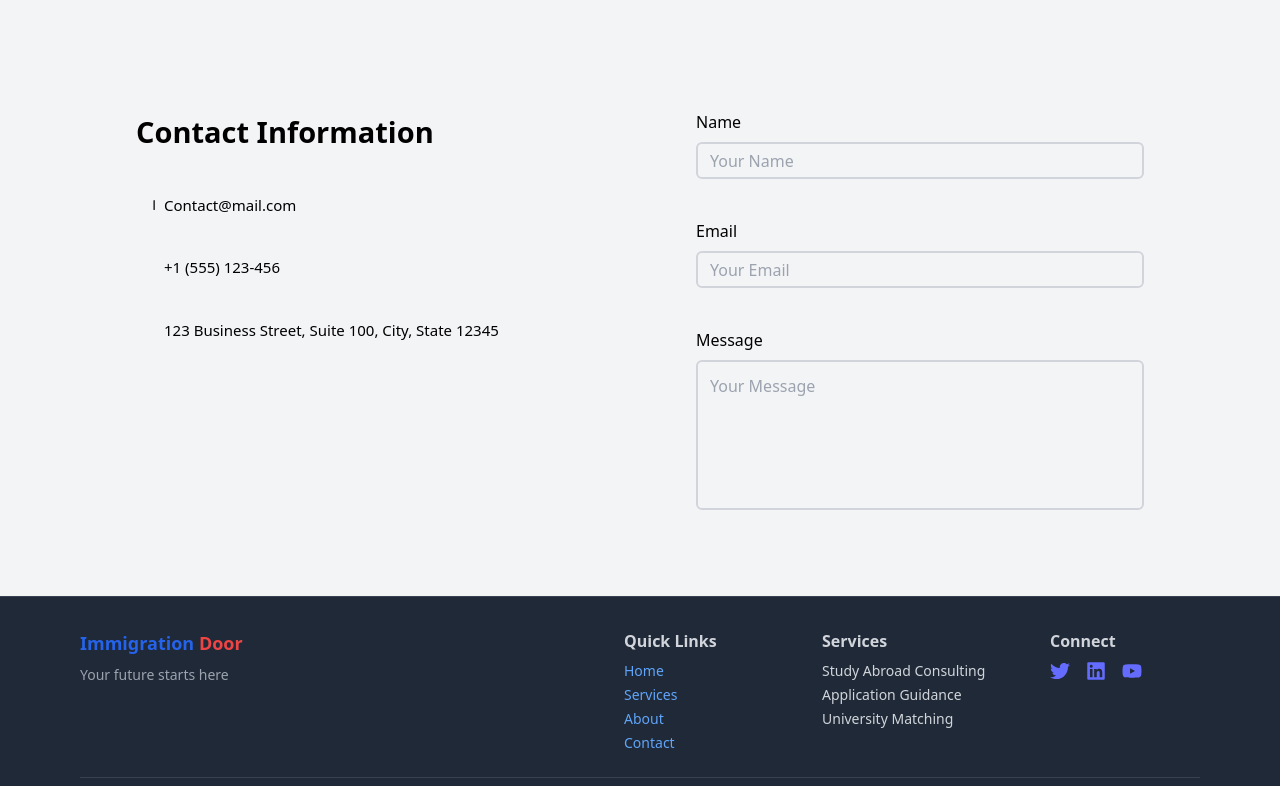
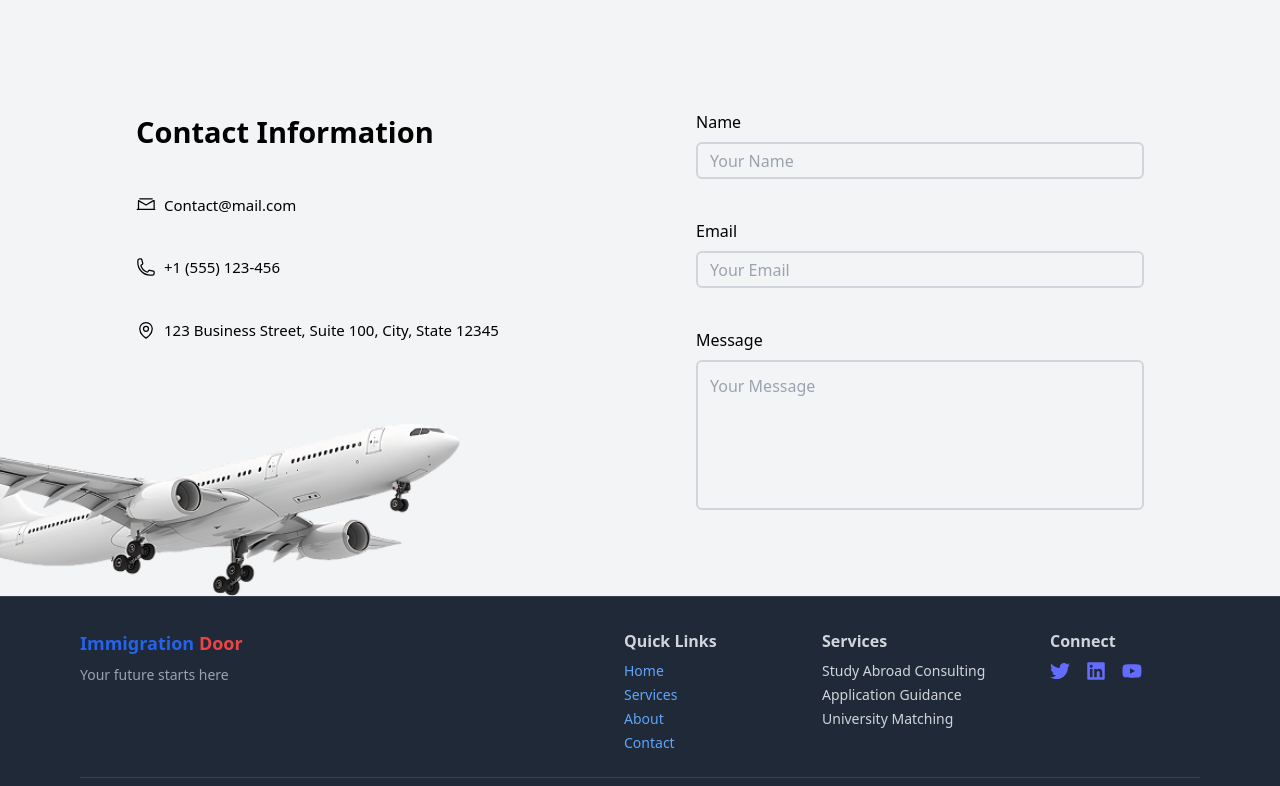
Before and after one commit to Aetthera/University-Admission-and-Immigration-Website, a React (Vite) app in the folder frontend/: page / in a window 1280 px wide. Shown: the part 2338-3124 px from the top of the page. Built offline with nearby package versions, Linux system fonts and the light colour scheme.

Commit message:
added picture to the contact us

```diff
--- a/frontend/src/components/ContactUs.jsx
+++ b/frontend/src/components/ContactUs.jsx
@@ -1,6 +1,8 @@
+import planeimg from '../assets/Layer_1.png';
+
 export default function ContactUs() {
     return (
-        <section className="flex flex-col items-center min-h-[85vh] bg-gray-100 overflow-hidden px-10 py-20">
+        <section className="relative flex flex-col items-center min-h-[85vh] bg-gray-100 overflow-hidden px-10 py-20">
 
             {/* Title */}
             <div className="text-center font-semibold font-montserrat mb-16">
@@ -12,13 +14,12 @@ export default function ContactUs() {
 
                 {/* Contact Info Column */}
                 <div className="flex flex-col space-y-10 text-black pt-10 w-1/2 max-w-md">
-
                     <p className="font-semibold text-[29px]">Contact Information</p>
 
                     {/* Email */}
                     <div className="flex items-center space-x-2">
                         <svg className="w-5 h-5" fill="none" viewBox="0 0 24 24" strokeWidth="1.5" stroke="currentColor">
-                            <path strokeLinecap="round" strokeLinejoin="round" d="M21.75 6.75v10.5..." />
+                            <path strokeLinecap="round" strokeLinejoin="round" d="M21.75 6.75v10.5M19.5 4.5H4.5M3 6.75v10.5m19.5 0H1.5M3 6.75l9 5.25 9-5.25" />
                         </svg>
                         <p className="font-thin text-[15px]">Contact@mail.com</p>
                     </div>
@@ -26,7 +27,7 @@ export default function ContactUs() {
                     {/* Phone */}
                     <div className="flex items-center space-x-2">
                         <svg className="w-5 h-5" fill="none" viewBox="0 0 24 24" strokeWidth="1.5" stroke="currentColor">
-                            <path strokeLinecap="round" strokeLinejoin="round" d="M2.25 6.75c0 8.284..." />
+                            <path strokeLinecap="round" strokeLinejoin="round" d="M2.25 6.75c0 8.284 6.716 15 15 15h2.25a2.25 2.25 0 002.25-2.25v-1.372c0-.516-.351-.966-.852-1.091l-4.423-1.106c-.44-.11-.902.055-1.173.417l-.97 1.293a1.125 1.125 0 01-1.21.38 12.035 12.035 0 01-7.143-7.143c-.162-.441.004-.928.38-1.21l1.293-.97c.363-.271.527-.734.417-1.173L6.963 3.102a1.125 1.125 0 00-1.091-.852H4.5A2.25 2.25 0 002.25 4.5v2.25z" />
                         </svg>
                         <p className="font-thin text-[15px]">+1 (555) 123-456</p>
                     </div>
@@ -34,8 +35,8 @@ export default function ContactUs() {
                     {/* Address */}
                     <div className="flex items-center space-x-2">
                         <svg className="w-5 h-5" fill="none" viewBox="0 0 24 24" strokeWidth="1.5" stroke="currentColor">
-                            <path strokeLinecap="round" strokeLinejoin="round" d="M15 10.5a3..." />
-                            <path strokeLinecap="round" strokeLinejoin="round" d="M19.5 10.5c0..." />
+                            <path strokeLinecap="round" strokeLinejoin="round" d="M15 10.5a3 3 0 11-6 0 3 3 0 016 0z" />
+                            <path strokeLinecap="round" strokeLinejoin="round" d="M19.5 10.5c0 7.142-7.5 11.25-7.5 11.25S4.5 17.642 4.5 10.5a7.5 7.5 0 1115 0z" />
                         </svg>
                         <p className="font-thin text-[15px]">123 Business Street, Suite 100, City, State 12345</p>
                     </div>
@@ -47,22 +48,40 @@ export default function ContactUs() {
                     {/* Name */}
                     <div>
                         <p className="font-thin pb-2">Name</p>
-                        <input className="bg-gray-100 border-gray-300 border-[2px] rounded-md h-[37px] w-full px-3" placeholder="Your Name" />
+                        <input
+                            type="text"
+                            className="bg-gray-100 border-gray-300 border-[2px] rounded-md h-[37px] w-full px-3"
+                            placeholder="Your Name"
+                        />
                     </div>
 
                     {/* Email */}
                     <div>
                         <p className="font-thin pb-2">Email</p>
-                        <input className="bg-gray-100 border-gray-300 border-[2px] rounded-md h-[37px] w-full px-3" placeholder="Your Email" />
+                        <input
+                            type="email"
+                            className="bg-gray-100 border-gray-300 border-[2px] rounded-md h-[37px] w-full px-3"
+                            placeholder="Your Email"
+                        />
                     </div>
 
                     {/* Message */}
                     <div>
                         <p className="font-thin pb-2">Message</p>
-                        <textarea className="bg-gray-100 border-gray-300 border-[2px] rounded-md h-[150px] w-full p-3 resize-none" placeholder="Your Message"></textarea>
+                        <textarea
+                            className="bg-gray-100 border-gray-300 border-[2px] rounded-md h-[150px] w-full p-3 resize-none"
+                            placeholder="Your Message"
+                        ></textarea>
                     </div>
                 </div>
             </div>
+
+            {/* Plane Image at Bottom Left */}
+    <img
+        src={planeimg}
+        alt="Paper plane illustration"
+        className="absolute bottom-0 left-[-40px] w-[500px] h-auto"
+    />
         </section>
     );
 }
```
Also changed, not shown: frontend/src/assets/Layer_1.png (added).
